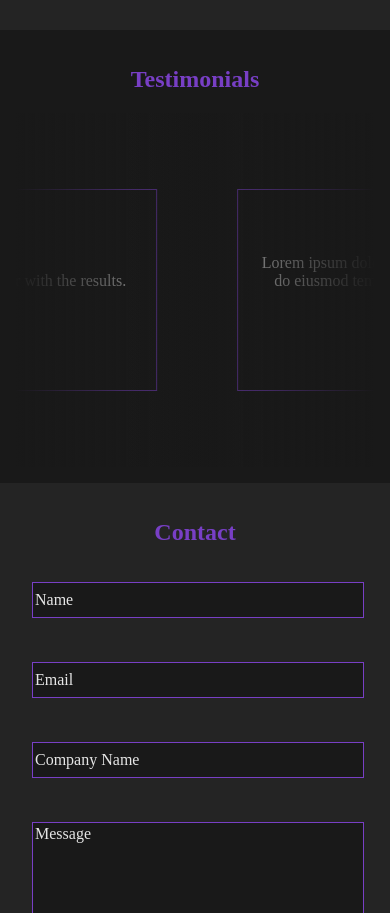
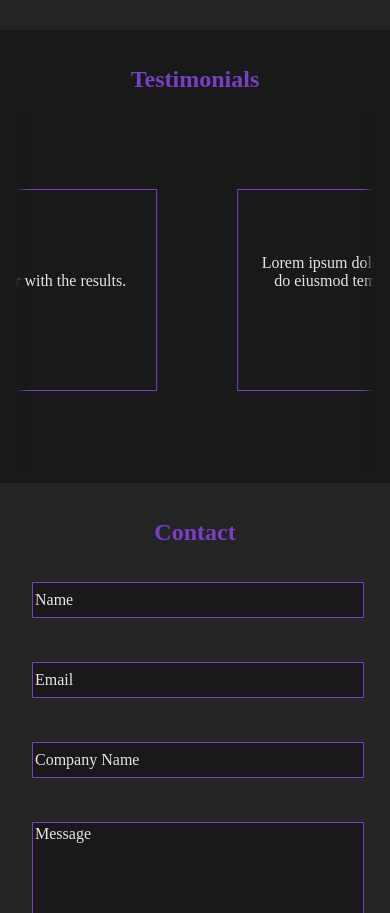
Before and after one commit to fac29b/Chibs-Eds-Agency, a plain HTML site: page index.html in a window 390 px wide. Shown: the part 3398-4311 px from the top of the page. Drawn offline with Linux system fonts and the light colour scheme.

Commit message:
changed the value of the width of the fade effect and used media queries to adjust the width based on the screen size

```diff
--- a/css/styles.css
+++ b/css/styles.css
@@ -419,11 +419,27 @@ header img:hover{
     .testimonies:after {
         position: absolute;
         top: 0;
-    width: 250px;
+        width: 10%;
         height: 100%;
         content: "";
         z-index: 2;
     }
+
+    /* media queries to adjust the fade effect width at specific screen sizes   */
+    @media screen and (max-width: 768px) {
+        .testimonies:before,
+        .testimonies:after {
+            width: 5%;
+        }
+    }
+
+    @media screen and (max-width: 480px) {
+        .testimonies:before,
+        .testimonies:after {
+            width: 3%;
+        }
+    }
+
 
   .testimonies:before {
     left: 0;
```
Lines whose indentation alone changed are shown as unchanged.
